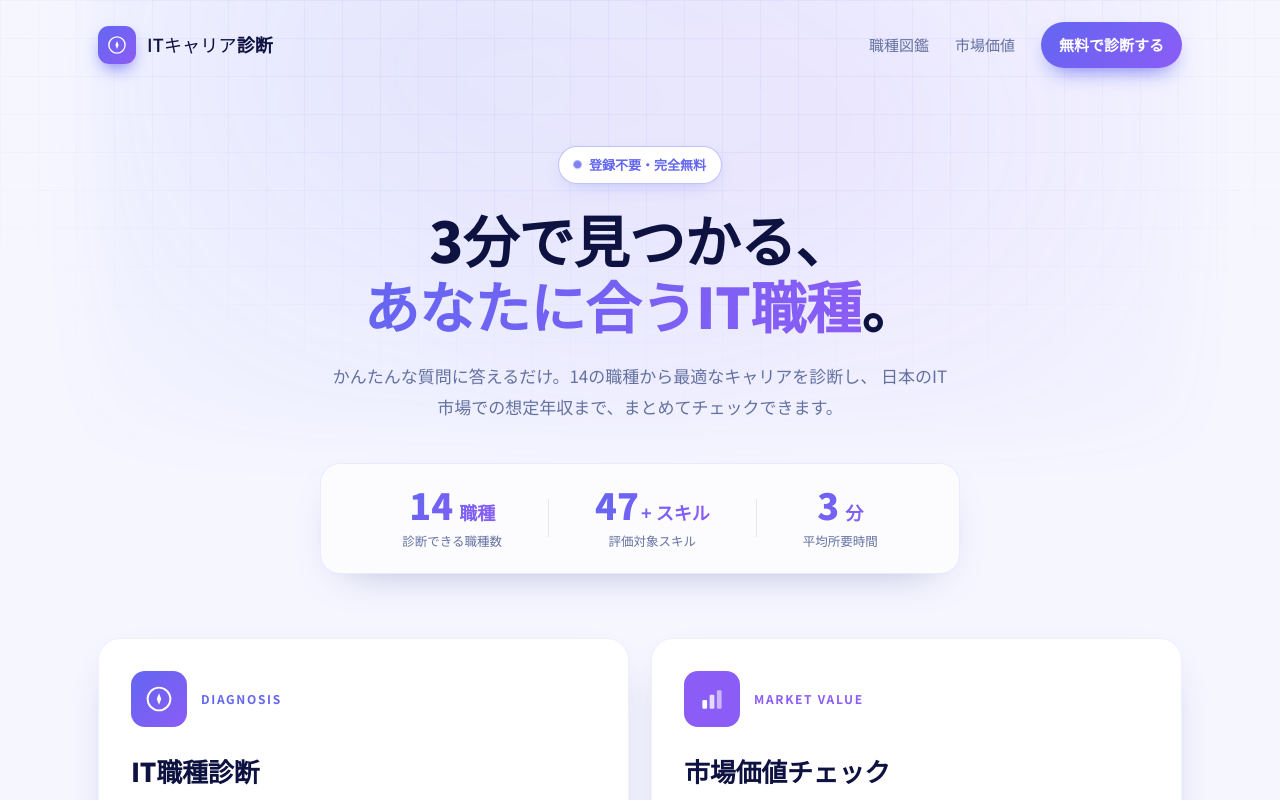
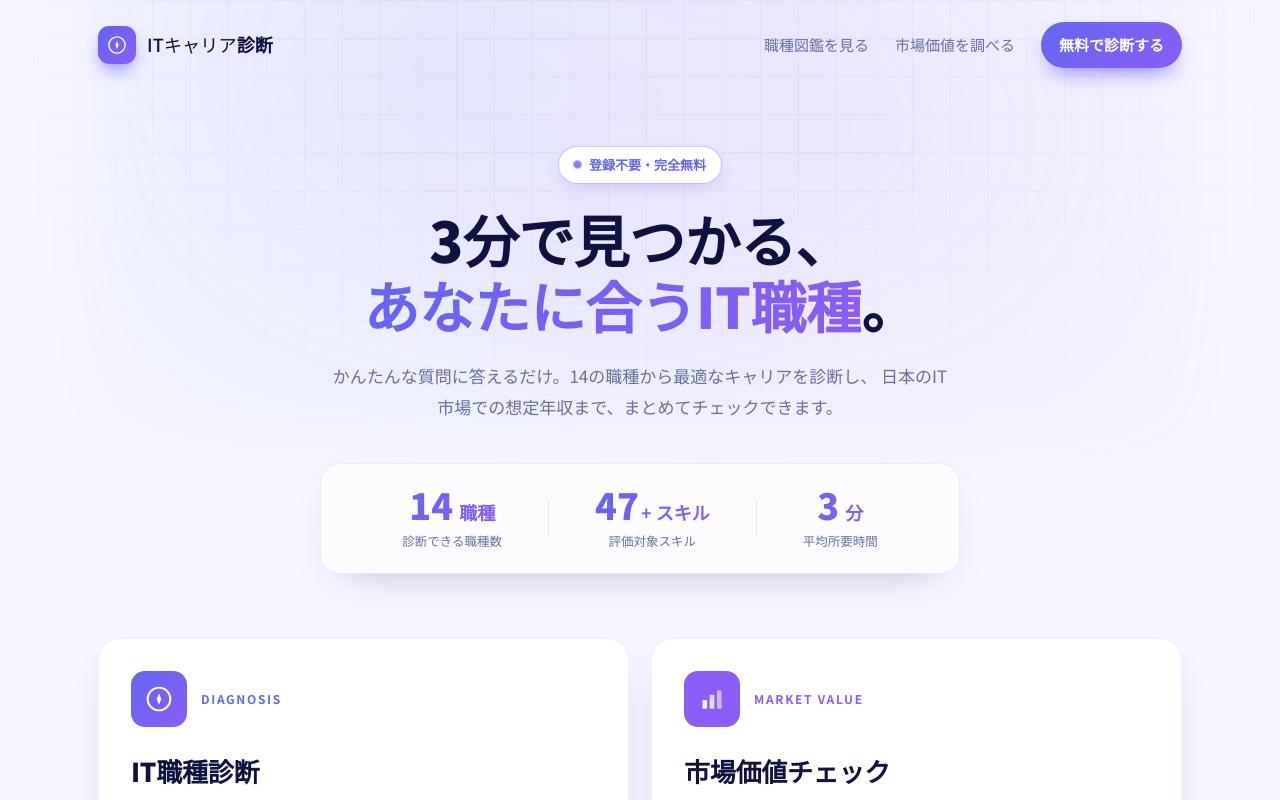
Before and after one commit to yuchayucha777/ai-career-diagnosis, a Next.js app: page / in a window 1280 px wide. Shown: the top 800 px of the page. Built offline with nearby package versions, Linux system fonts and the light colour scheme.

Commit message:
fix(nav): ホームのナビリンクを「職種図鑑を見る」「市場価値を調べる」に統一
Co-Authored-By: Claude Sonnet 4.6 <noreply@anthropic.com>

```diff
--- a/app/page.tsx
+++ b/app/page.tsx
@@ -204,10 +204,10 @@ export default function HomePage() {
 
         <nav style={{ display: "flex", alignItems: "center", gap: 26, fontSize: 15, fontWeight: 500 }}>
           <Link href="/types" className="nav-link-hover" style={{ color: "var(--muted)", textDecoration: "none" }}>
-            職種図鑑
+            職種図鑑を見る
           </Link>
           <Link href="/market-value" className="nav-link-hover" style={{ color: "var(--muted)", textDecoration: "none" }}>
-            市場価値
+            市場価値を調べる
           </Link>
           <Link
             href="/diagnosis"
```
